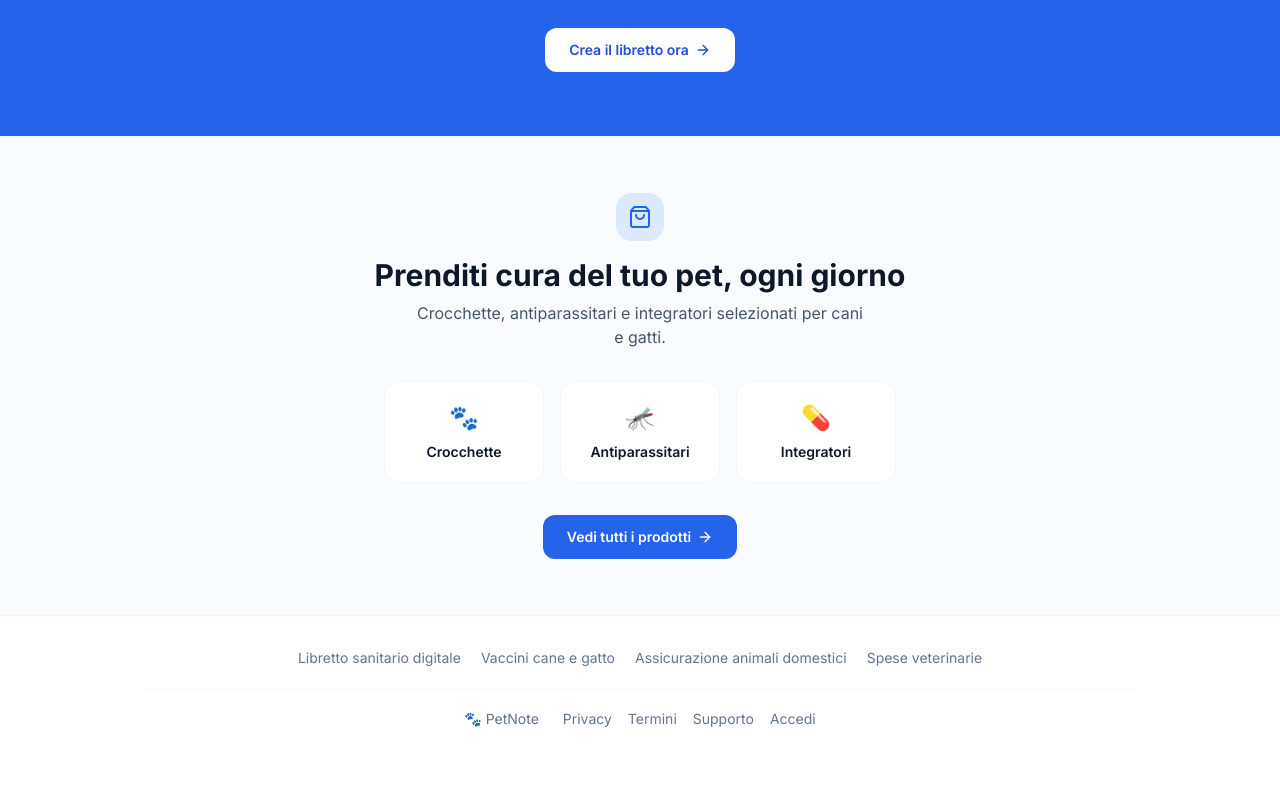
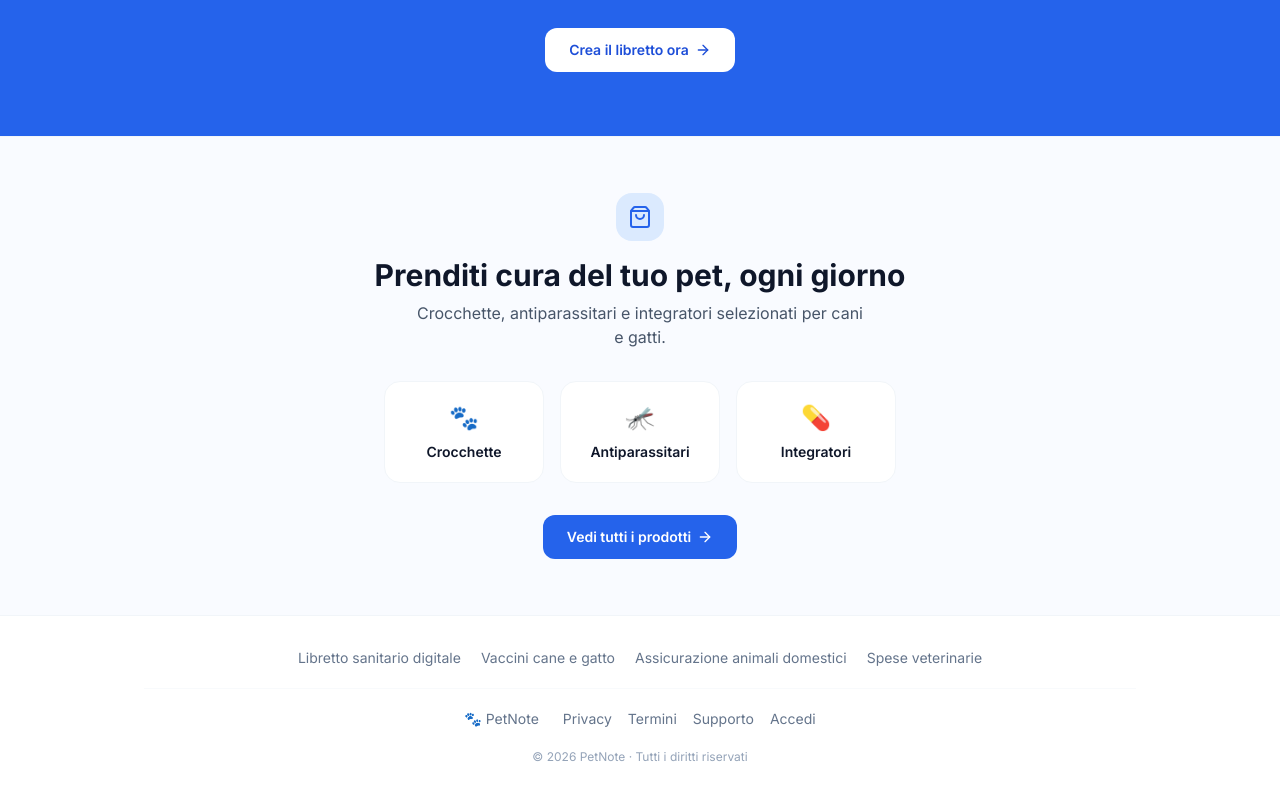
Before and after one commit to lucaiolienrico/PetNote, a React (Vite) app: page / in a window 1280 px wide. Shown: the part 4012-4809 px from the top of the page. Before the commit the page ends 4773 px from the top, so only its background shows below. Built offline with nearby package versions, Linux system fonts and the light colour scheme; no server answers.

Commit message:
feat: add copyright notice (landing footer, sidebar, settings)
Nuovo componente Copyright riusabile (variant short/extended, anno runtime).
- Landing footer + sidebar desktop: variant short
- Impostazioni: variant extended con riferimento L. 633/1941 (unico punto)

```diff
--- a/src/components/layout/Sidebar.tsx
+++ b/src/components/layout/Sidebar.tsx
@@ -3,6 +3,7 @@ import { NavLink } from 'react-router-dom'
 import { Home, PawPrint, Settings, Crown } from 'lucide-react'
 import { useAuthStore, selectHasFullAccess } from '@/stores/auth.store'
 import { UpgradeModal } from '@/components/shared/UpgradeModal'
+import { Copyright } from '@/components/shared/Copyright'
 
 // Stessa struttura link di BottomNav.tsx (route, icone, label) — nav
 // desktop e mobile devono restare in sync, ma sono componenti separati:
@@ -64,6 +65,7 @@ export function Sidebar() {
             Premium
           </button>
         )}
+        <Copyright className="mt-4 px-2 text-center" />
       </div>
 
       <UpgradeModal open={showUpgrade} onClose={() => setShowUpgrade(false)} />
--- /dev/null
+++ b/src/components/shared/Copyright.tsx
@@ -0,0 +1,27 @@
+interface CopyrightProps {
+  /** 'short': riga singola per footer/sidebar. 'extended': aggiunge il riferimento
+   *  normativo, da usare in un solo punto (Impostazioni) per non essere ridondanti. */
+  variant?: 'short' | 'extended'
+  className?: string
+}
+
+// Anno calcolato nel render, non a module-load: evita di restare stale se la
+// sessione resta aperta a cavallo di capodanno.
+export function Copyright({ variant = 'short', className = '' }: CopyrightProps) {
+  const year = new Date().getFullYear()
+
+  if (variant === 'extended') {
+    return (
+      <div className={`text-center text-slate-400 ${className}`}>
+        <p className="text-xs">© {year} PetNote di Enrico Lucaioli</p>
+        <p className="text-[11px] mt-0.5">Tutti i diritti riservati · L. 633/1941</p>
+      </div>
+    )
+  }
+
+  return (
+    <p className={`text-xs text-slate-400 ${className}`}>
+      © {year} PetNote · Tutti i diritti riservati
+    </p>
+  )
+}
--- a/src/pages/app/SettingsPage.tsx
+++ b/src/pages/app/SettingsPage.tsx
@@ -12,6 +12,7 @@ import { usePushNotifications } from '@/hooks/usePushNotifications'
 import { UpgradeModal } from '@/components/shared/UpgradeModal'
 import { DeleteAccountModal } from '@/components/shared/DeleteAccountModal'
 import { useConfirmTap } from '@/hooks/useConfirmTap'
+import { Copyright } from '@/components/shared/Copyright'
 
 const schema = z.object({
   full_name: z.string().trim().min(2, 'Nome troppo corto').max(80),
@@ -286,7 +287,10 @@ export function SettingsPage() {
         Elimina account
       </button>
 
-      <p className="text-center text-xs text-slate-300 pt-2">PetNote v{APP_VERSION}</p>
+      <div className="pt-2 space-y-1.5">
+        <p className="text-center text-xs text-slate-300">PetNote v{APP_VERSION}</p>
+        <Copyright variant="extended" />
+      </div>
 
       <UpgradeModal open={showUpgrade} onClose={() => setShowUpgrade(false)} />
       <DeleteAccountModal open={showDeleteAccount} onClose={() => setShowDeleteAccount(false)} />
--- a/src/pages/marketing/LandingPage.tsx
+++ b/src/pages/marketing/LandingPage.tsx
@@ -5,6 +5,7 @@ import {
 } from 'lucide-react'
 import { toast } from 'sonner'
 import { useDocumentMeta } from '@/hooks/useDocumentMeta'
+import { Copyright } from '@/components/shared/Copyright'
 
 const SUPPORT_EMAIL = 'supporto.petnote@gmail.com'
 
@@ -561,6 +562,8 @@ export function LandingPage() {
               <Link to="/login" className="hover:text-slate-600 transition-colors">Accedi</Link>
             </div>
           </div>
+
+          <Copyright className="mt-5 text-center" />
         </div>
       </footer>
     </div>
```
